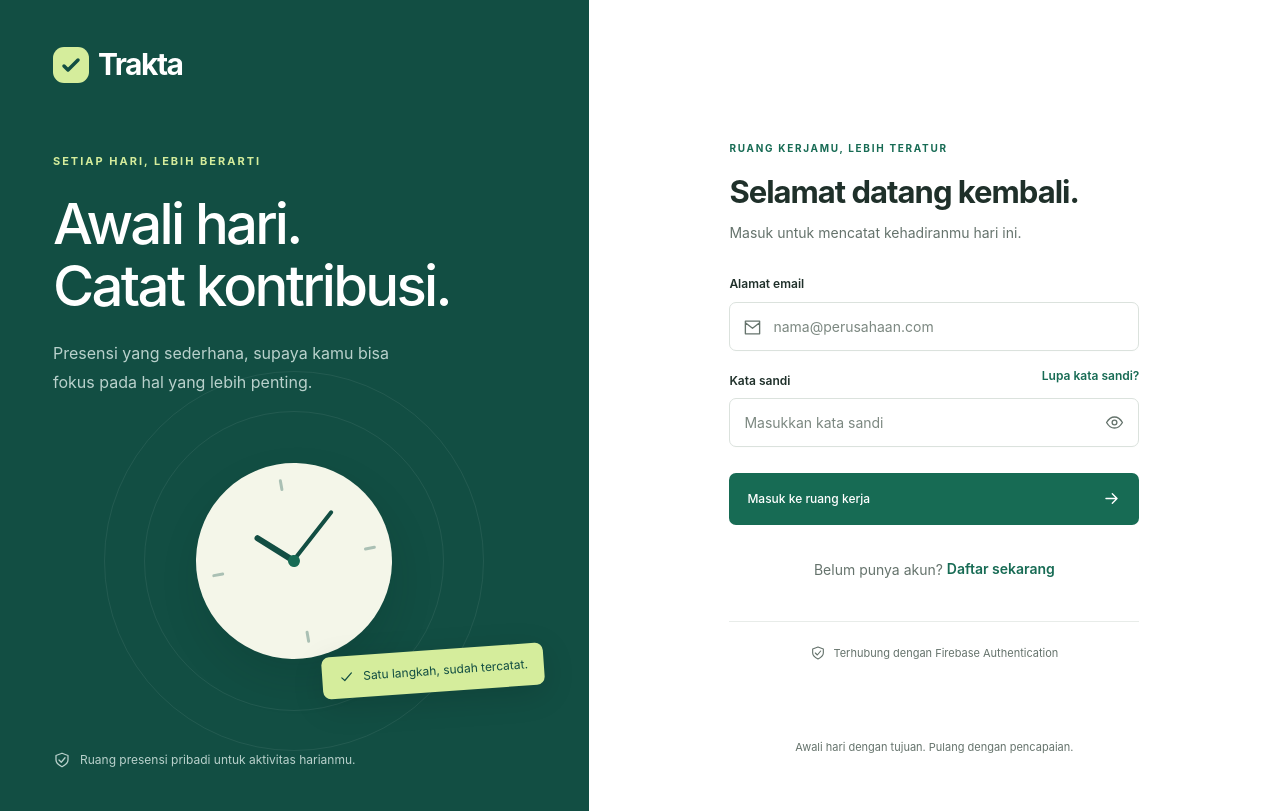
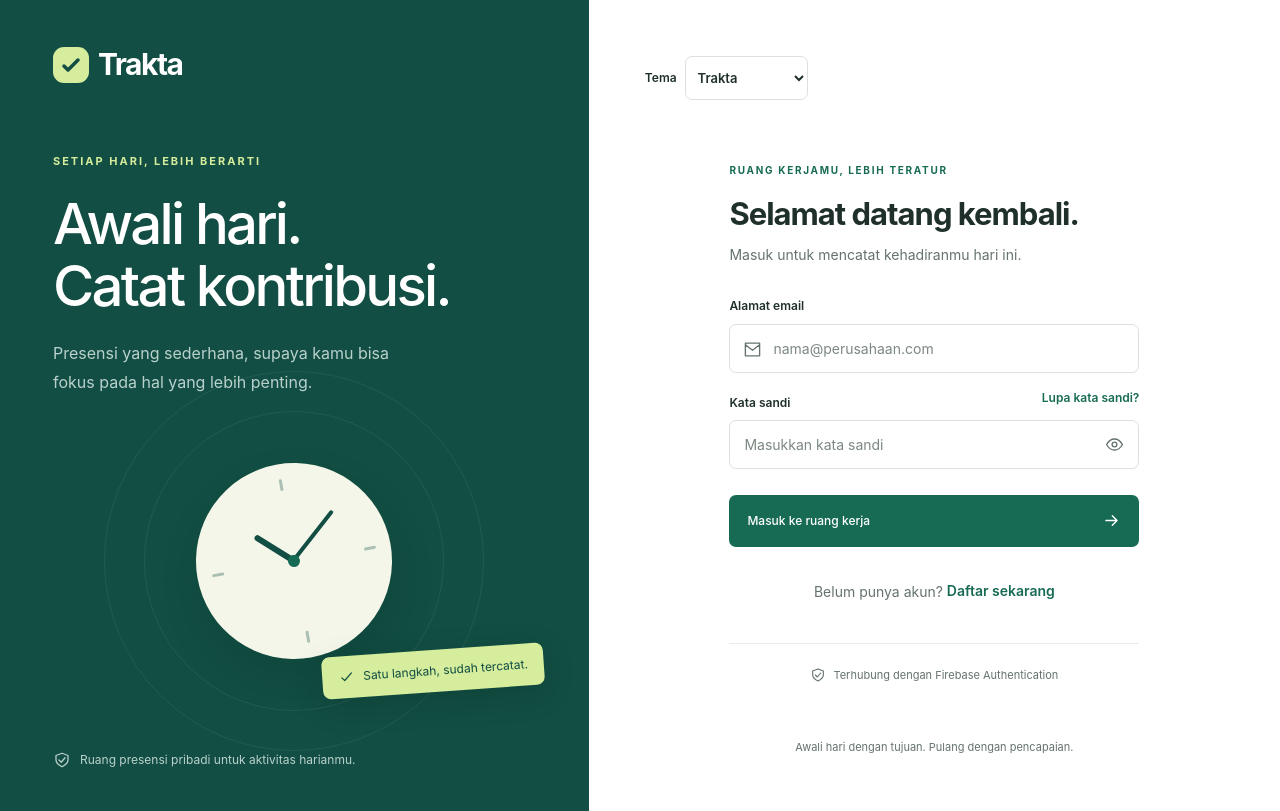
Before and after one commit to Gifriend/trakta, a SvelteKit app: page / in a window 1280 px wide. Built offline with nearby package versions, Linux system fonts and the light colour scheme; no server answers.

Commit message:
feat(theme): add Trakta and Neobrutalism presets

```diff
--- a/src/app.html
+++ b/src/app.html
@@ -4,6 +4,13 @@
 		<meta charset="utf-8" />
 		<meta name="viewport" content="width=device-width, initial-scale=1, viewport-fit=cover" />
 		<meta name="text-scale" content="scale" />
+		<script>
+			try {
+				if (localStorage.getItem('trakta.theme') === 'neo') {
+					document.documentElement.dataset.theme = 'neo';
+				}
+			} catch {}
+		</script>
 		%sveltekit.head%
 	</head>
 	<body data-sveltekit-preload-data="hover">
--- a/src/lib/components/AuthPanel.svelte
+++ b/src/lib/components/AuthPanel.svelte
@@ -3,6 +3,7 @@
 	import { firebaseConfigured } from '#lib/firebase/client.ts';
 	import Brand from './Brand.svelte';
 	import Icon from './Icon.svelte';
+	import Preferences from './Preferences.svelte';
 	let mode = $state<'login' | 'register' | 'reset'>('login');
 	let name = $state('');
 	let email = $state('');
@@ -65,7 +66,10 @@
 		</div>
 	</section>
 	<main id="main" class="auth-main">
-		<div class="mobile-brand"><Brand /></div>
+		<div class="auth-toolbar">
+			<div class="mobile-brand"><Brand /></div>
+			<Preferences />
+		</div>
 		<div class="auth-form-wrap">
 			<span class="mini-label">RUANG KERJAMU, LEBIH TERATUR</span>
 			<h2>
@@ -331,6 +335,14 @@
 		margin: auto 0;
 		padding: 55px 0;
 	}
+	.auth-toolbar {
+		width: 100%;
+		display: flex;
+		flex-wrap: wrap;
+		align-items: center;
+		justify-content: space-between;
+		gap: 12px;
+	}
 	.mini-label {
 		color: var(--primary);
 		font-size: 10px;
--- a/src/lib/components/Dashboard.svelte
+++ b/src/lib/components/Dashboard.svelte
@@ -11,6 +11,7 @@
 	import AttendanceHistory from './AttendanceHistory.svelte';
 	import PwaInstall from './PwaInstall.svelte';
 	import LoadingSkeleton from './LoadingSkeleton.svelte';
+	import Preferences from './Preferences.svelte';
 	let { user }: { user: Pick<User, 'uid' | 'displayName' | 'email'> } = $props();
 	let days = $state.raw<AttendanceDay[]>([]);
 	let loading = $state(true);
@@ -114,6 +115,7 @@
 		<header class="topbar">
 			<div class="desktop-breadcrumb">Ruang kerja <span>/</span> <strong>Ringkasan</strong></div>
 			<div class="mobile-logo"><Brand /></div>
+			<div class="dashboard-preferences"><Preferences /></div>
 			<div class="topbar-right">
 				<span class={['connection', { offline: !online }]}
 					><span></span>{online ? 'Terhubung' : 'Offline'}</span
@@ -901,7 +903,8 @@
 			display: none;
 		}
 		.topbar {
-			height: 70px;
+			height: auto;
+			min-height: 70px;
 		}
 		.topbar-right {
 			gap: 12px;
@@ -915,7 +918,14 @@
 			padding: 25px 18px 0;
 		}
 		.topbar {
-			padding: 0 19px;
+			display: grid;
+			grid-template-columns: minmax(0, 1fr) auto;
+			gap: 8px;
+			padding: 12px 19px;
+		}
+		.dashboard-preferences {
+			grid-column: 1 / -1;
+			grid-row: 2;
 		}
 		.topbar-divider,
 		.topbar-right .avatar {
--- /dev/null
+++ b/src/lib/components/Preferences.svelte
@@ -0,0 +1,48 @@
+<script lang="ts">
+	import { getPreferences, type Theme } from '#lib/preferences.ts';
+
+	const preferences = getPreferences();
+</script>
+
+<div class="preferences">
+	<label>
+		<span>Tema</span>
+		<select
+			value={preferences.theme}
+			onchange={(event) => preferences.setTheme(event.currentTarget.value as Theme)}
+		>
+			<option value="classic">Trakta</option>
+			<option value="neo">Neobrutalism</option>
+		</select>
+	</label>
+</div>
+
+<style>
+	.preferences {
+		display: flex;
+		align-items: center;
+		flex-wrap: wrap;
+		gap: 10px;
+	}
+	label {
+		display: flex;
+		align-items: center;
+		gap: 8px;
+		margin: 0;
+		font-size: 12px;
+	}
+	select {
+		max-width: 100%;
+		min-height: 44px;
+		padding: 6px 8px;
+		border: 1px solid var(--control-border);
+		border-radius: var(--control-radius);
+		background: var(--surface);
+		color: var(--ink);
+		font-size: 13px;
+	}
+	select:focus-visible {
+		outline: 3px solid var(--ring);
+		outline-offset: 3px;
+	}
+</style>
--- /dev/null
+++ b/src/lib/preferences.ts
@@ -0,0 +1,8 @@
+import { createContext } from 'svelte';
+
+export type Theme = 'classic' | 'neo';
+
+export const [getPreferences, setPreferences] = createContext<{
+	readonly theme: Theme;
+	setTheme: (theme: Theme) => void;
+}>();
--- a/src/routes/+layout.svelte
+++ b/src/routes/+layout.svelte
@@ -1,15 +1,37 @@
 <script lang="ts">
 	import './layout.css';
+	import { onMount } from 'svelte';
+	import { setPreferences, type Theme } from '#lib/preferences.ts';
 	import type { LayoutProps } from './$types';
 
 	let { children }: LayoutProps = $props();
+	let theme = $state<Theme>('classic');
+
+	setPreferences({
+		get theme() {
+			return theme;
+		},
+		setTheme(value) {
+			theme = value;
+			document.documentElement.dataset.theme = value;
+			try {
+				localStorage.setItem('trakta.theme', value);
+			} catch {
+				// The current tab still applies the preference when storage is unavailable.
+			}
+		}
+	});
+
+	onMount(() => {
+		if (document.documentElement.dataset.theme === 'neo') theme = 'neo';
+	});
 </script>
 
 <svelte:head>
 	<link rel="icon" href="/icon.svg" type="image/svg+xml" />
 	<link rel="manifest" href="/manifest.webmanifest" />
 	<link rel="apple-touch-icon" href="/icons/icon-192.png" />
-	<meta name="theme-color" content="#124e43" />
+	<meta name="theme-color" content={theme === 'neo' ? '#ffdf66' : '#124e43'} />
 	<meta name="apple-mobile-web-app-capable" content="yes" />
 	<meta name="apple-mobile-web-app-title" content="Trakta" />
 	<meta name="apple-mobile-web-app-status-bar-style" content="default" />
--- a/src/routes/layout.css
+++ b/src/routes/layout.css
@@ -23,6 +23,66 @@
 	--danger-soft: #fff0ef;
 	--warning: #8f5a16;
 	--warning-soft: #fff5e0;
+	--control-border: #dbe2dd;
+	--control-radius: 7px;
+}
+:root[data-theme='neo'] {
+	--ink: #211c29;
+	--muted: #52495b;
+	--primary: #4932a6;
+	--primary-hover: #34227d;
+	--primary-soft: #ded3ff;
+	--forest: #28213d;
+	--lime: #ffdf66;
+	--surface: #fffefa;
+	--background: #fff3d5;
+	--subtle: #fff6dc;
+	--border: #211c29;
+	--ring: #5b3dc7;
+	--control-border: var(--ink);
+	--control-radius: 2px;
+	--skeleton-fill: #dccdf0;
+	--skeleton-radius: 2px;
+}
+:root[data-theme='neo'] :is(.card, .today-card, .tip-card, .install-card, .photo-dialog) {
+	border: 2px solid var(--ink);
+	border-radius: 3px;
+	box-shadow: 4px 4px 0 var(--ink);
+}
+:root[data-theme='neo'] .tip-card {
+	background: #ffd4e8;
+}
+:root[data-theme='neo'] :is(.button, .mode-options label, .photo-frame, .date-label) {
+	border: 2px solid var(--ink);
+	border-radius: var(--control-radius);
+}
+:root[data-theme='neo'] .button:not(:disabled) {
+	box-shadow: 2px 2px 0 var(--ink);
+}
+:root[data-theme='neo'] .button:not(:disabled):active {
+	box-shadow: none;
+}
+:root[data-theme='neo'] .button.primary {
+	background: var(--lime);
+	color: var(--ink);
+}
+:root[data-theme='neo'] .button.primary:hover:not(:disabled) {
+	background: #ffcc32;
+}
+:root[data-theme='neo'] :is(input:not([type='radio']), textarea, select) {
+	border-width: 2px;
+	border-color: var(--control-border);
+	border-radius: var(--control-radius);
+}
+:root[data-theme='neo'] :is(.brand-mark, .nav-link, .notice, .stat-icon, .icon-tile) {
+	border-radius: var(--control-radius);
+}
+:root[data-theme='neo'] :is(.topbar, .sidebar) {
+	border-color: var(--ink);
+	border-width: 2px;
+}
+:root[data-theme='neo'] :is(h1, h2) {
+	font-weight: 800;
 }
 * {
 	box-sizing: border-box;
```
